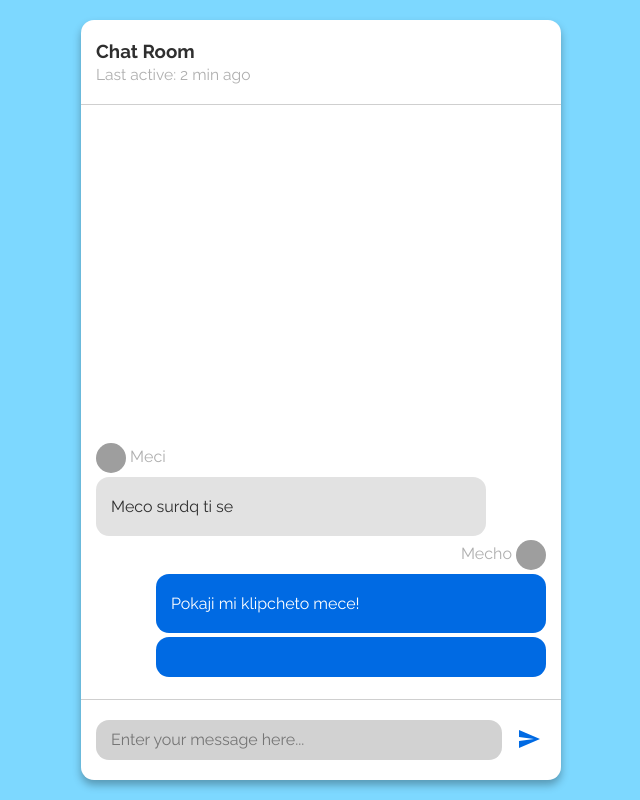
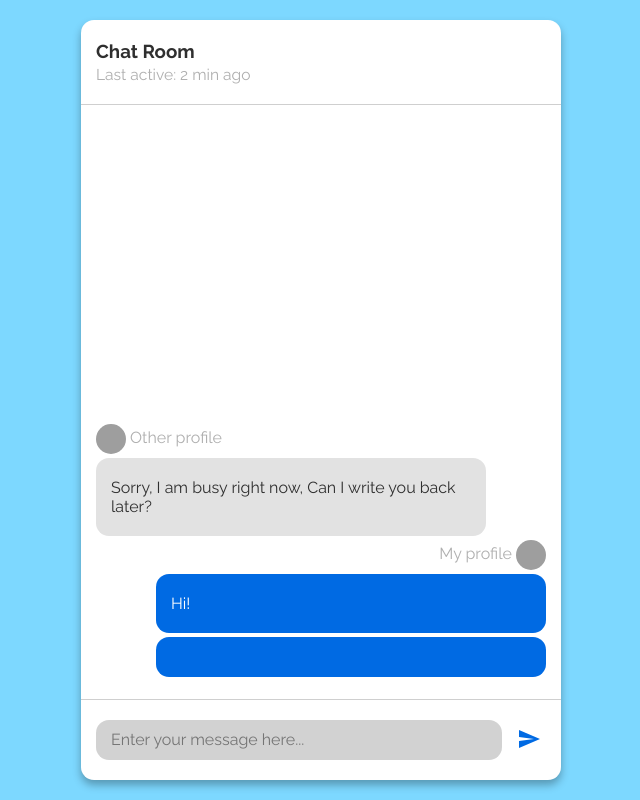
Before and after one commit to lstamenov/JsAdvanced, a plain HTML site: page DomExercise/05. Chat-Room/template.html in a window 1280 px wide. Shown: the whole page, without its empty margins (319-959 px from the left). Drawn offline with Linux system fonts and the light colour scheme; grey boxes are pictures that could not be loaded.

Commit message:
Added the rest of the tasks from DOM Lab and half the tasks from DOM Exercises

```diff
--- a/DomExercise/05. Chat-Room/template.html
+++ b/DomExercise/05. Chat-Room/template.html
@@ -18,18 +18,18 @@
                     <div class="profile other-profile">
                         <img src="https://images.unsplash.com/photo-1537396123722-b93d0acd8848?ixlib=rb-0.3.5&q=80&fm=jpg&crop=entropy&cs=tinysrgb&w=400&fit=max&ixid=eyJhcHBfaWQiOjE0NTg5fQ&s=efc6e85c24d3cfdd15cd36cb8a2471ed"
                             width="30" height="30" />
-                        <span>Meci</span>
+                        <span>Other profile</span>
                     </div>
                     <div class="message other-message">
-                        Meco surdq ti se
+                        Sorry, I am busy right now, Can I write you back later?
                     </div>
                     <div class="profile my-profile">
-                        <span>Mecho</span>
+                        <span>My profile</span>
                         <img src="https://images.unsplash.com/photo-1534135954997-e58fbd6dbbfc?ixlib=rb-0.3.5&q=80&fm=jpg&crop=entropy&cs=tinysrgb&w=400&fit=max&ixid=eyJhcHBfaWQiOjE0NTg5fQ&s=02d536c38d9cfeb4f35f17fdfaa36619"
                             width="30" height="30" />
                     </div>
                     <div class="message my-message">
-                        Pokaji mi klipcheto mece!
+                        Hi!
                     </div>
                 </div>
             </div>
```
